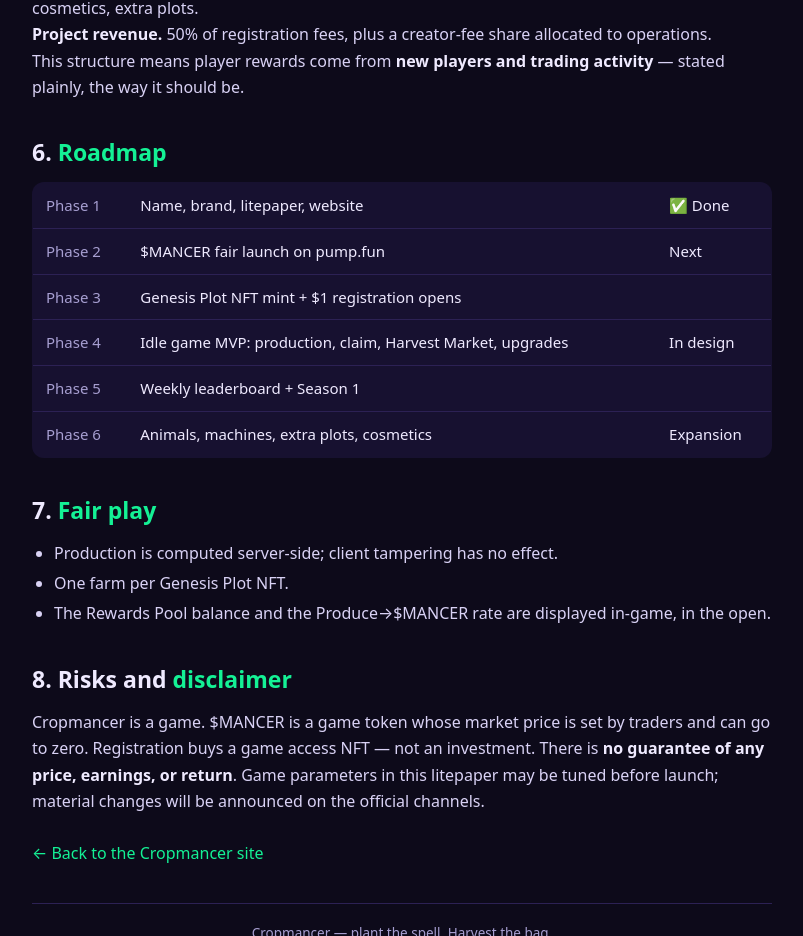
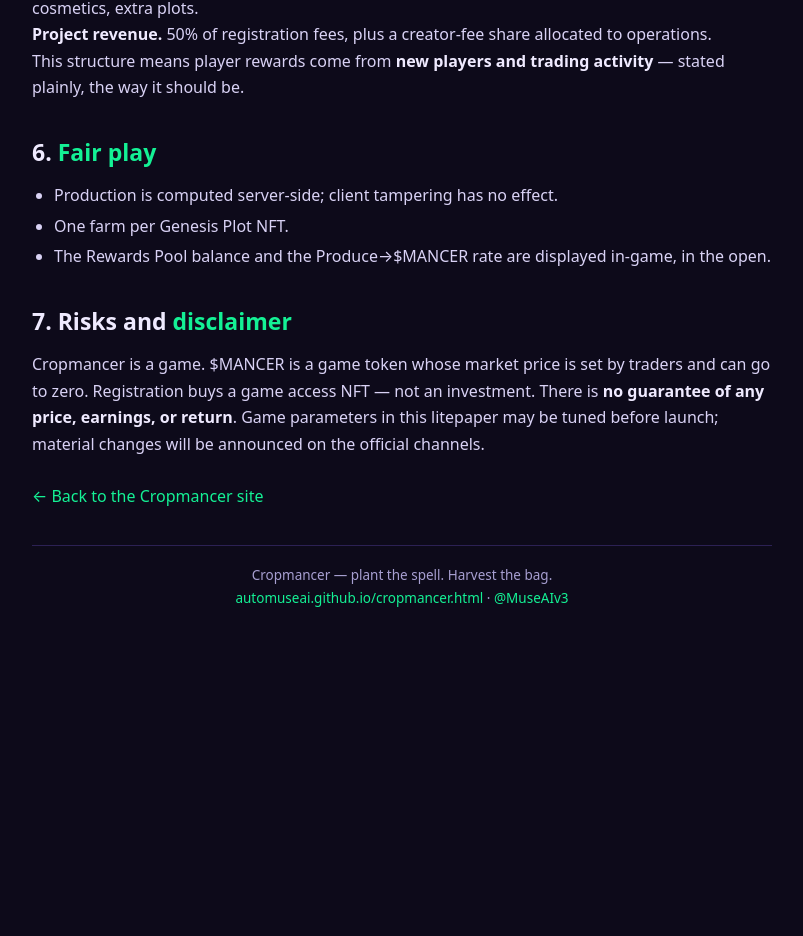
Before and after one commit to automuseai/automuseai.github.io, a plain HTML site: page cropmancer-litepaper.html in a window 1280 px wide. Shown: the part 2570-3506 px from the top of the page, without its empty margins (238-1041 px from the left). After the commit the page ends 3219 px from the top, so only its background shows below. Drawn offline with Linux system fonts and the light colour scheme.

Commit message:
Cropmancer litepaper: remove roadmap

```diff
--- a/cropmancer-litepaper.html
+++ b/cropmancer-litepaper.html
@@ -88,22 +88,13 @@ footer{text-align:center;color:var(--mut);font-size:13.5px;border-top:1px solid
 <p><b>Sinks.</b> Upgrades (90% recycled to the Rewards Pool, <b>10% burned</b>). Future: season passes, cosmetics, extra plots.</p>
 <p><b>Project revenue.</b> 50% of registration fees, plus a creator-fee share allocated to operations.</p>
 <p>This structure means player rewards come from <b>new players and trading activity</b> — stated plainly, the way it should be.</p>
-<h2>6. <span>Roadmap</span></h2>
-<table>
-<tr><td>Phase 1</td><td>Name, brand, litepaper, website</td><td>✅ Done</td></tr>
-<tr><td>Phase 2</td><td>$MANCER fair launch on pump.fun</td><td>Next</td></tr>
-<tr><td>Phase 3</td><td>Genesis Plot NFT mint + $1 registration opens</td><td></td></tr>
-<tr><td>Phase 4</td><td>Idle game MVP: production, claim, Harvest Market, upgrades</td><td>In design</td></tr>
-<tr><td>Phase 5</td><td>Weekly leaderboard + Season 1</td><td></td></tr>
-<tr><td>Phase 6</td><td>Animals, machines, extra plots, cosmetics</td><td>Expansion</td></tr>
-</table>
-<h2>7. <span>Fair play</span></h2>
+<h2>6. <span>Fair play</span></h2>
 <ul>
 <li>Production is computed server-side; client tampering has no effect.</li>
 <li>One farm per Genesis Plot NFT.</li>
 <li>The Rewards Pool balance and the Produce→$MANCER rate are displayed in-game, in the open.</li>
 </ul>
-<h2>8. Risks and <span>disclaimer</span></h2>
+<h2>7. Risks and <span>disclaimer</span></h2>
 <p>Cropmancer is a game. $MANCER is a game token whose market price is set by traders and can go to zero. Registration buys a game access NFT — not an investment. There is <b>no guarantee of any price, earnings, or return</b>. Game parameters in this litepaper may be tuned before launch; material changes will be announced on the official channels.</p>
 <a class="back" href="cropmancer.html">← Back to the Cropmancer site</a>
 <footer>Cropmancer — plant the spell. Harvest the bag.<br><a href="cropmancer.html">automuseai.github.io/cropmancer.html</a> · <a href="https://x.com/MuseAIv3" target="_blank" rel="noopener">@MuseAIv3</a></footer>
```
